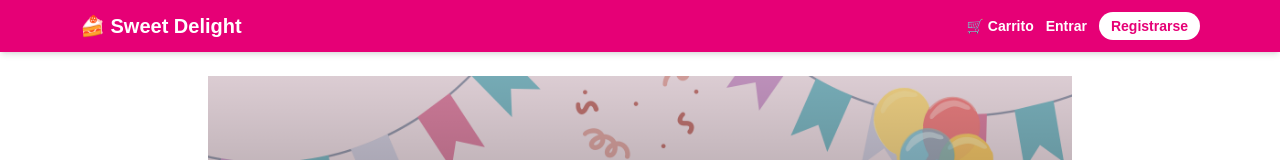
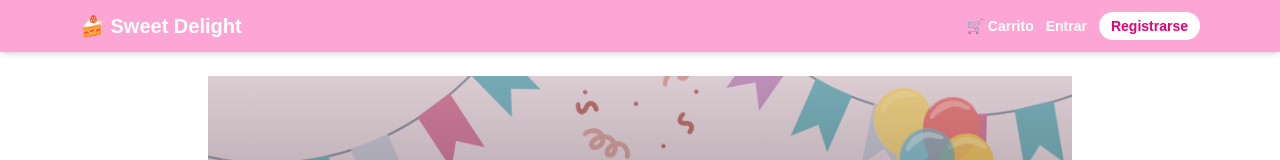
Before and after one commit to Milamelon/Ecommerce-TypeScipt, a Next.js app: page / in a window 1280 px wide. Shown: the top 160 px of the page. Built offline with nearby package versions, Linux system fonts and the light colour scheme.

Commit message:
actualizar: colores de pagina

```diff
--- a/src/components/Footer.tsx
+++ b/src/components/Footer.tsx
@@ -1,19 +1,19 @@
 
 export default function Footer() {
     return (
-    <footer className="bg-gray-900 text-gray-300 px-6 py-10 mt-auto">
+    <footer className="bg-pink-600 text-white px-6 py-10 mt-auto">
         <div className="max-w-4xl mx-auto flex flex-col sm:flex-row justify-between gap-8">
         <div className="flex items-center gap-3">
             <span className="text-3xl">🍰</span>
             <p className="text-sm">
             Postres App
             <br />
-            <span className="text-gray-400">Postres artesanales hechos con amor</span>
+            <span className="text-white">Postres artesanales hechos con amor</span>
             </p>
         </div>
         </div>
 
-        <p className="text-center text-xs text-gray-500 mt-8">
+        <p className="text-center text-xs text-gray-300 mt-8">
         © {new Date().getFullYear()} Postres App. Todos los derechos reservados.
         </p>
     </footer>
--- a/src/components/Navbar.tsx
+++ b/src/components/Navbar.tsx
@@ -20,7 +20,7 @@ export default function Navbar() {
 
 
   return (
-    <nav className="bg-pink-600 text-white sticky top-0 z-50 shadow-md">
+    <nav className="bg-pink-300 text-white sticky top-0 z-50 shadow-md">
       <div className="max-w-6xl mx-auto px-4 py-3 flex items-center justify-between">
         <Link href="/" className="text-xl font-bold">
           🍰 Sweet Delight
```
